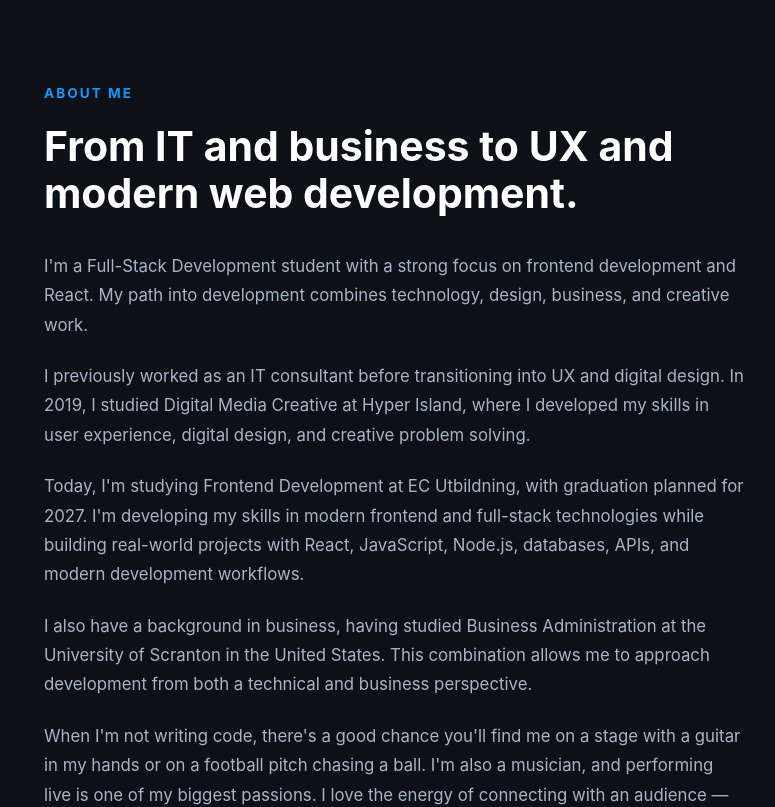
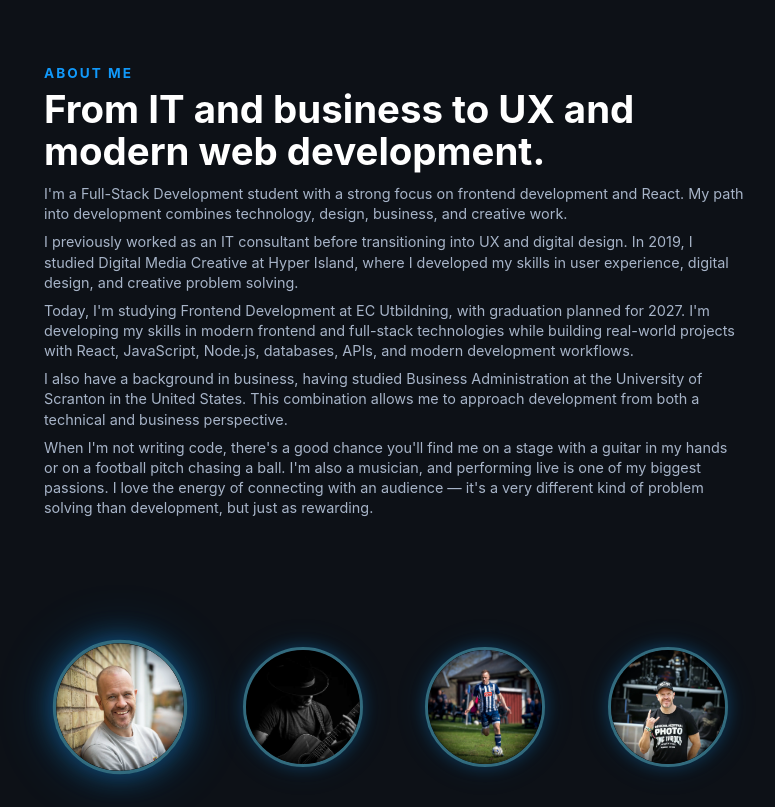
Before and after one commit to Swebass85/sebastian-portfolio, a React (Vite) app: page / in a window 1024 px wide. Shown: the part 1060-1867 px from the top of the page, without its empty margins (118-893 px from the left). Built offline with nearby package versions, Linux system fonts and the light colour scheme.

Commit message:
Added css to about.css, margins 5px from header

```diff
--- a/src/Styles/About.css
+++ b/src/Styles/About.css
@@ -149,7 +149,6 @@
   box-sizing: border-box;
 
   border-radius: 50%;
-
   overflow: hidden;
 
   border: 3px solid rgba(97, 218, 251, 0.45);
@@ -276,34 +275,47 @@
 
 /* ========================================
    TABLET
-   1100px AND BELOW
+   769px - 1100px
 
-   The complete About component becomes
-   one centered column.
+   Text starts directly underneath header.
 
-   Text remains left aligned inside the
-   centered content area.
+   Images form one horizontal row and
+   sit toward the bottom of the viewport.
 ======================================== */
 
-@media (max-width: 1100px) {
+@media (min-width: 769px) and (max-width: 1100px) {
 
   .about {
     width: 100%;
 
-    min-height: auto;
+    /*
+      Fill one screen below the fixed header.
+    */
+    min-height: 100vh;
 
-    padding: 100px 40px;
+    /*
+      Header is roughly 75px tall.
+      This leaves approximately 5px beneath it.
+    */
+    padding:
+      80px
+      clamp(30px, 5vw, 55px)
+      25px;
 
     display: flex;
 
     justify-content: center;
-    align-items: flex-start;
+    align-items: stretch;
+
+    scroll-margin-top: 0;
   }
 
 
   .about-content {
     width: 100%;
-    max-width: 700px;
+    max-width: 760px;
+
+    min-height: calc(100vh - 105px);
 
     margin: 0 auto;
 
@@ -312,9 +324,19 @@
 
     align-items: center;
 
-    gap: 70px;
+    /*
+      Pushes the images toward the bottom
+      while the text stays at the top.
+    */
+    justify-content: space-between;
+
+    gap: 25px;
   }
 
+
+  /* ========================================
+     TABLET TEXT
+  ======================================== */
 
   .about-text {
     width: 100%;
@@ -334,6 +356,8 @@
   .about .section-label {
     width: 100%;
 
+    margin: 0 0 10px;
+
     text-align: left;
   }
 
@@ -341,6 +365,11 @@
   .about h2 {
     width: 100%;
     max-width: 700px;
+
+    margin: 0 0 18px;
+
+    font-size: clamp(2rem, 4.5vw, 2.8rem);
+    line-height: 1.1;
 
     text-align: left;
   }
@@ -350,51 +379,71 @@
     width: 100%;
     max-width: 700px;
 
+    margin: 0 0 12px;
+
+    font-size: 0.95rem;
+    line-height: 1.5;
+
     text-align: left;
   }
 
 
+  .about-text p:last-child {
+    margin-bottom: 0;
+  }
+
+
   /* ========================================
-     TABLET IMAGE GRID
+     TABLET IMAGE ROW
   ======================================== */
 
   .about-images {
     width: 100%;
-    max-width: 600px;
+    max-width: 700px;
 
-    margin: 0 auto;
+    margin: auto auto 0;
 
     display: grid;
 
-    grid-template-columns: repeat(2, 165px);
+    grid-template-columns: repeat(4, 1fr);
 
-    justify-content: center;
+    justify-items: center;
     align-items: center;
 
-    gap: 55px 70px;
+    gap: clamp(14px, 3vw, 30px);
   }
 
 
   .about-image-wrapper {
-    width: 165px;
-    height: 165px;
+    /*
+      Responsive image size so four
+      circles always fit across tablet.
+    */
+    width: clamp(105px, 14vw, 140px);
+    height: clamp(105px, 14vw, 140px);
 
-    margin: 0 auto;
+    margin: 0;
+
+    transform: scale(1);
   }
 
 
+  /*
+    Keep the profile emphasized, but not
+    so large that it breaks the row.
+  */
   .about-image-wrapper:first-child {
-    transform: scale(1.3);
+    transform: scale(1.12);
   }
 
 
   .about-image-wrapper:first-child:hover {
-    transform: scale(1.3);
+    transform: scale(1.12);
   }
 
 
   .about-image-wrapper.interactive:hover {
-    transform: scale(1.3);
+    transform: scale(1.12);
   }
 
 
@@ -406,7 +455,57 @@
 
 
 /* ========================================
+   SHORT TABLETS
+
+   Reduce everything slightly when the
+   tablet has limited vertical space.
+======================================== */
+
+@media (min-width: 769px) and (max-width: 1100px) and (max-height: 850px) {
+
+  .about {
+    padding-top: 80px;
+    padding-bottom: 18px;
+  }
+
+
+  .about-content {
+    min-height: calc(100vh - 98px);
+
+    gap: 15px;
+  }
+
+
+  .about .section-label {
+    margin-bottom: 7px;
+  }
+
+
+  .about h2 {
+    margin-bottom: 12px;
+
+    font-size: clamp(1.8rem, 4vw, 2.4rem);
+  }
+
+
+  .about-text p:not(.section-label) {
+    margin-bottom: 8px;
+
+    font-size: 0.9rem;
+    line-height: 1.4;
+  }
+
+
+  .about-image-wrapper {
+    width: clamp(90px, 12vw, 120px);
+    height: clamp(90px, 12vw, 120px);
+  }
+}
+
+
+/* ========================================
    MOBILE
+   768px AND BELOW
 ======================================== */
 
 @media (max-width: 768px) {
@@ -595,6 +694,20 @@
 
   .about-images:has(.about-image-wrapper.interactive:hover)
     .about-image-wrapper:first-child {
+    transform: scale(1.12);
+  }
+}
+
+
+/* ========================================
+   MOBILE TOUCH OVERRIDE
+======================================== */
+
+@media (max-width: 768px) and (hover: none),
+       (max-width: 768px) and (pointer: coarse) {
+
+  .about-images:has(.about-image-wrapper.interactive:hover)
+    .about-image-wrapper:first-child {
     transform: scale(1.25);
   }
 }
```
